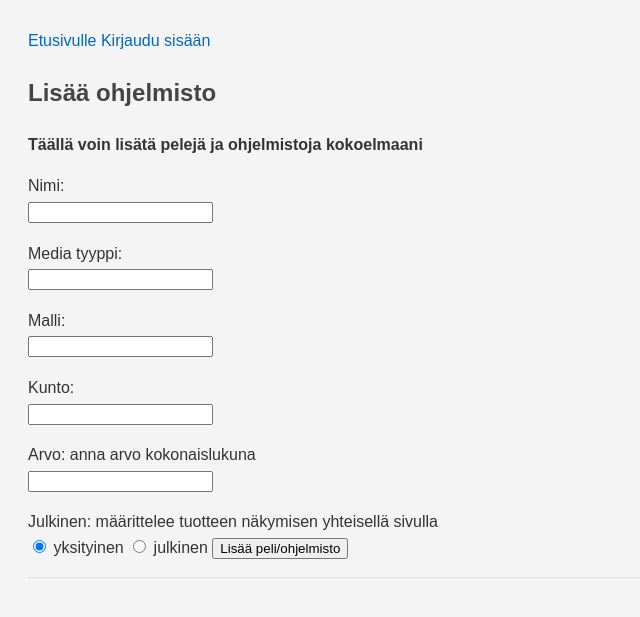
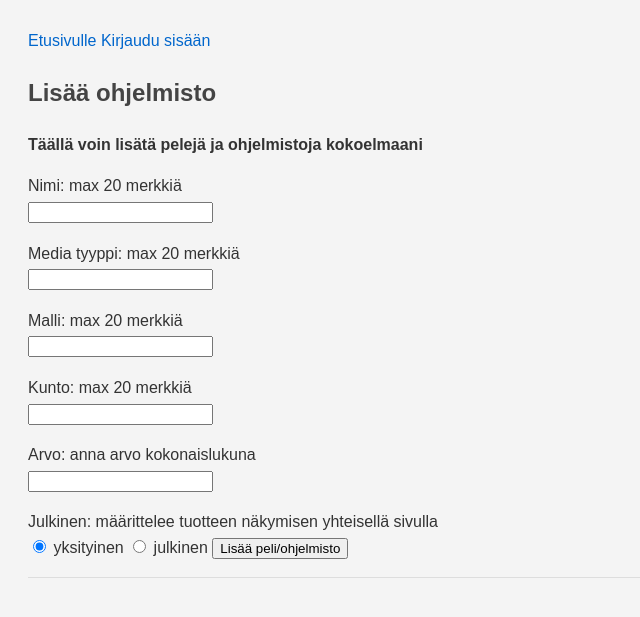
Before and after one commit to LHuldin/tsoha-harjoitustyo, a Flask app: page /addsoftware in a window 1280 px wide. Shown: the top 617 px of the page, without its empty margins (0-640 px from the left). Run offline with Flask 3, Linux system fonts and the light colour scheme.

Commit message:
small fixes

```diff
--- a/routes.py
+++ b/routes.py
@@ -75,6 +75,8 @@ def addhardware():
             abort(403)
         if len(type) < 1 or len(model) < 1 or len(condition) < 1:
             return render_template("error.html", message="Lisäys ei onnistunut, täytä kaikki lomakkeen kentät!")
+        if len(type) > 20 or len(model) > 20 or len(condition) > 20:
+            return render_template("error.html", message="Lisäys ei onnistunut, liian monta merkkiä kentässä!")
         if collection.add_hardware(type, model, condition, value, public, visible):
             return redirect("/mypage")
         return render_template("error.html", message="Lisäys ei onnistunuttoast")
@@ -93,8 +95,10 @@ def addsoftware():
         visible = "true"
         if session["csrf_token"] != request.form["csrf_token"]:
             abort(403)
-        if len(type) < 1 or len(model) < 1 or len(condition) < 1:
+        if len(name) < 1 or len(type) < 1 or len(model) < 1 or len(condition) < 1:
             return render_template("error.html", message="Lisäys ei onnistunut, täytä kaikki lomakkeen kentät!")
+        if len(name) > 20 or len(type) > 20 or len(model) > 20 or len(condition) >20:
+            return render_template("error.html", message="Lisäys ei onnistunut, liian monta merkkiä kentässä!")
         if collection.add_software(name,  type, model, condition, value, public, visible):
             return redirect("/mypage")
         return render_template("error.html", message="Lisäys ei onnistunut")
--- a/templates/addhardware.html
+++ b/templates/addhardware.html
@@ -11,9 +11,9 @@
         <p>Tyyppi:<br>
         <input type="radio" name="type" value="tietokone" checked> tietokone
         <input type="radio" name="type" value="pelikonsoli"> pelikonsoli
-        <p>Malli:<br>
+        <p>Malli: max 20 merkkiä<br>
         <input type="text" name="model"></p>
-        <p>Kunto:<br>
+        <p>Kunto: max 20 merkkiä<br>
         <input type="text" name="condition"></p>
         <p>Arvo: anna arvo kokonaislukuna<br>
         <input type="text" name="value"></p>
--- a/templates/addsoftware.html
+++ b/templates/addsoftware.html
@@ -6,13 +6,13 @@
 
 <p>
     <form action="/addsoftware" method="POST">
-        <p>Nimi:<br>
+        <p>Nimi: max 20 merkkiä<br>
         <input type="text" name="name"></p>
-        <p>Media tyyppi:<br>
+        <p>Media tyyppi: max 20 merkkiä<br>
         <input type="text" name="mediatype"></p>
-        <p>Malli:<br>
+        <p>Malli: max 20 merkkiä<br>
         <input type="text" name="model"></p>
-        <p>Kunto:<br>
+        <p>Kunto: max 20 merkkiä<br>
         <input type="text" name="condition"></p>
         <p>Arvo: anna arvo kokonaislukuna<br>
         <input type="text" name="value"></p>
```
Also changed, not shown: collection.py (+0 -12 lines), app.py (line endings or trailing spaces), comments.py (line endings or trailing spaces), users.py (line endings or trailing spaces).
